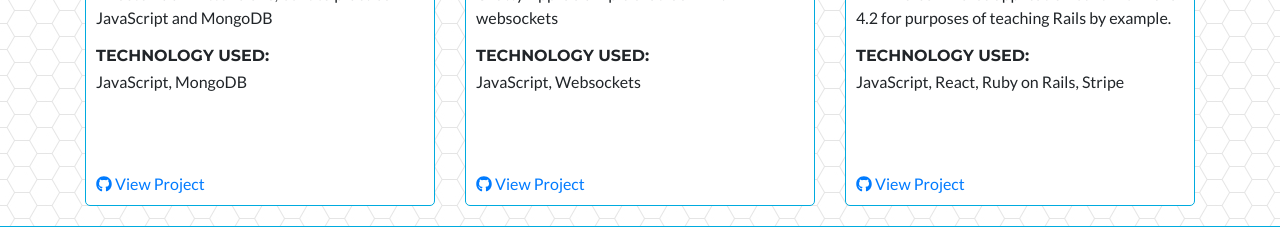
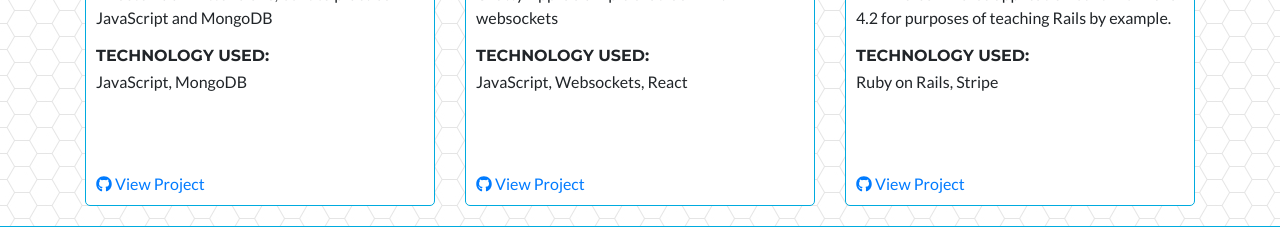
Before and after one commit to karlchvojka/2019_portfolio, a React (Create React App) app: page / in a window 1280 px wide. Shown: the part 2518-2746 px from the top of the page. Built offline with nearby package versions, Linux system fonts and the light colour scheme.

Commit message:
Hiding controls on resume page

```diff
--- a/src/components/Projects/index.js
+++ b/src/components/Projects/index.js
@@ -76,7 +76,7 @@ class Projects extends Component {
                 <h4>Description</h4>
                 <p>Chatty App is a simple chatroom with websockets</p>
                 <h4>Technology Used:</h4>
-                <p>JavaScript, Websockets </p>
+                <p>JavaScript, Websockets, React</p>
                 <p className="githubLink"><a href="https://github.com/karlchvojka/chatty_app"><FontAwesomeIcon icon={faGithub} /> View Project</a></p>
               </div>
             </Col>
@@ -89,7 +89,7 @@ class Projects extends Component {
                 <h4>Description</h4>
                 <p>A mini e-commerce application built with Rails 4.2 for purposes of teaching Rails by example.</p>
                 <h4>Technology Used:</h4>
-                <p>JavaScript, React, Ruby on Rails, Stripe</p>
+                <p>Ruby on Rails, Stripe</p>
                 <p className="githubLink"><a href="https://github.com/karlchvojka/jungle-rails"><FontAwesomeIcon icon={faGithub} /> View Project</a></p>
               </div>
             </Col>
```
